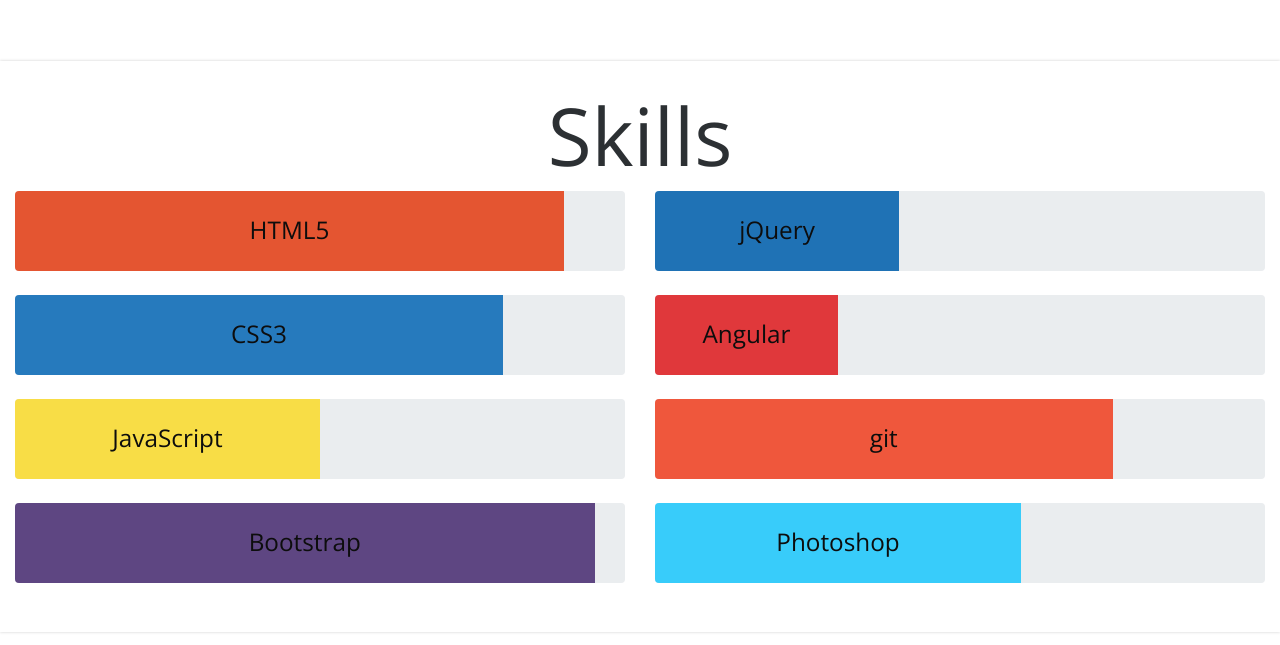
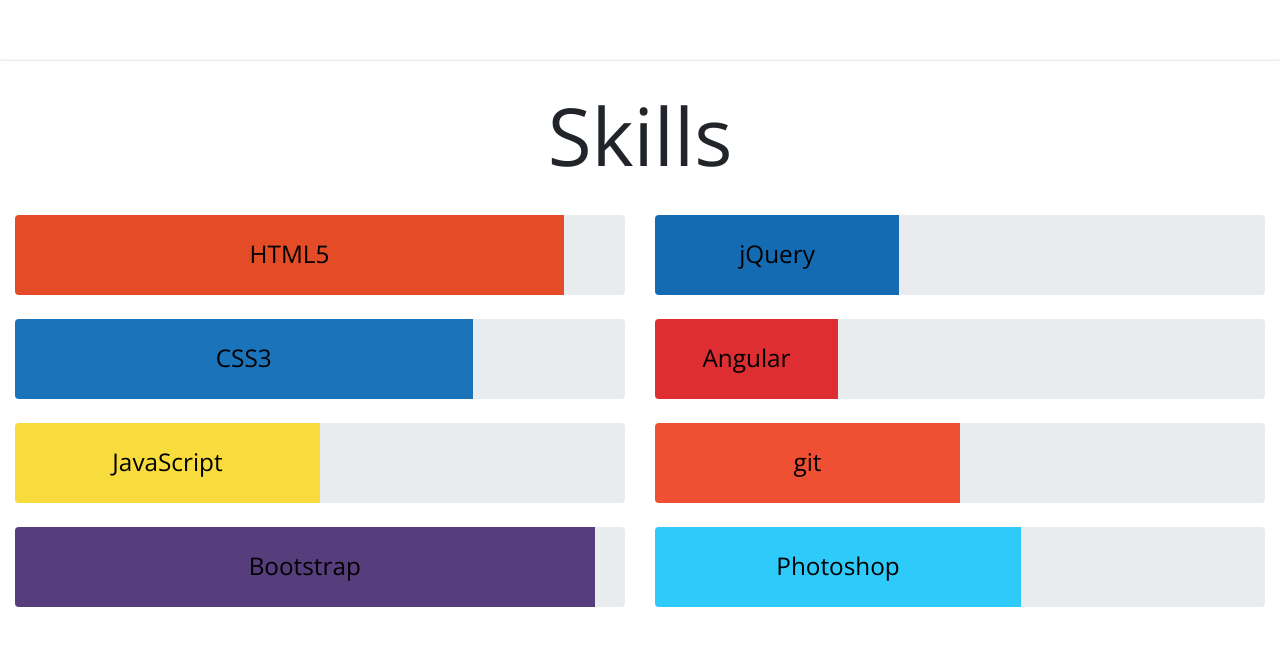
Before and after one commit to mark2630/MyWeb, a plain HTML site: page site/public/index.html in a window 1280 px wide. Shown: the part 1681-2326 px from the top of the page. Drawn offline with nearby package versions, Linux system fonts and the light colour scheme.

Commit message:
Skill section v1.2 with animation

```diff
--- a/site/public/index.html
+++ b/site/public/index.html
@@ -136,24 +136,25 @@
 
 	<div id="Skills" class=" col-12">
 		<h2 class="text-center">Skills</h2>
+		<br/>
 			<div class="row no-gutters">
 
 				<div class="col-md-6 col-lg-6 col-xl-6">
 					<div class="container">
 						<div class="progress">
-							<div class="progress-bar" role="progressbar" style="width: 90%; background-color: #e34c26; color: black;" aria-valuenow="90" aria-valuemin="0" aria-valuemax="100">HTML5</div>
+							<div class="progress-bar" role="progressbar" style="background-color: #e34c26;" aria-valuenow="90" aria-valuemin="0" aria-valuemax="100"><div class="bar_text">HTML5</div></div>
 						</div>
 						<br/>
 						<div class="progress">
-							<div class="progress-bar" role="progressbar" style="width: 80%; background-color: #1b73ba; color: black;" aria-valuenow="75" aria-valuemin="0" aria-valuemax="100">CSS3</div>
+							<div class="progress-bar" role="progressbar" style=" background-color: #1b73ba;" aria-valuenow="75" aria-valuemin="0" aria-valuemax="100"><div class="bar_text">CSS3</div></div>
 						</div>
 						<br/>
 						<div class="progress">
-							<div class="progress-bar" role="progressbar" style="width: 50%; background-color: #f8dc3d; color: black;" aria-valuenow="50" aria-valuemin="0" aria-valuemax="100">JavaScript</div>
+							<div class="progress-bar" role="progressbar" style=" background-color: #f8dc3d;" aria-valuenow="50" aria-valuemin="0" aria-valuemax="100"><div class="bar_text">JavaScript</div></div>
 						</div>
 						<br/>
 						<div class="progress">
-							<div class="progress-bar" role="progressbar" style="width: 95%; background-color: #563d7c; color: black;" aria-valuenow="95" aria-valuemin="0" aria-valuemax="100">Bootstrap</div>
+							<div class="progress-bar" role="progressbar" style=" background-color: #563d7c;" aria-valuenow="95" aria-valuemin="0" aria-valuemax="100"><div class="bar_text">Bootstrap</div></div>
 						</div>
 						<br/>
 					</div>
@@ -161,19 +162,19 @@
 				<div class="col-md-6 col-lg-6 col-xl-6">
 					<div class="container">
 						<div class="progress">
-							<div class="progress-bar" role="progressbar" style="width: 40%; background-color: #146bb2; color: black;" aria-valuenow="40" aria-valuemin="0" aria-valuemax="100">jQuery</div>
+							<div class="progress-bar" role="progressbar" style="background-color: #146bb2;" aria-valuenow="40" aria-valuemin="0" aria-valuemax="100"><div class="bar_text">jQuery</div></div>
 						</div>
 						<br/>
 						<div class="progress">
-							<div class="progress-bar" role="progressbar" style="width: 30%; background-color: #df2e31; color: black;" aria-valuenow="30" aria-valuemin="0" aria-valuemax="100">Angular</div>
+							<div class="progress-bar" role="progressbar" style="background-color: #df2e31;" aria-valuenow="30" aria-valuemin="0" aria-valuemax="100"><div class="bar_text">Angular</div></div>
 						</div>
 						<br/>
 						<div class="progress">
-							<div class="progress-bar" role="progressbar" style="width: 75%; background-color: #ef4f32; color: black;" aria-valuenow="75" aria-valuemin="0" aria-valuemax="100">git</div>
+							<div class="progress-bar" role="progressbar" style="background-color: #ef4f32;" aria-valuenow="50" aria-valuemin="0" aria-valuemax="100"><div class="bar_text">git</div></div>
 						</div>
 						<br/>
 						<div class="progress">
-							<div class="progress-bar" role="progressbar" style="width: 60%; background-color: #2ecafa; color: black;" aria-valuenow="60" aria-valuemin="0" aria-valuemax="100">Photoshop</div>
+							<div class="progress-bar" role="progressbar" style="background-color: #2ecafa;" aria-valuenow="60" aria-valuemin="0" aria-valuemax="100"><div class="bar_text">Photoshop</div></div>
 						</div>
 						<br/>
 					</div>
@@ -181,6 +182,8 @@
 			</div>
 
 	</div>
+
+
 
 <!--
 <div class="row nopadding">
--- a/site/public/scroll.js
+++ b/site/public/scroll.js
@@ -32,3 +32,26 @@ $('a[href*="#"]')
       $(".hide_on_scroll").css("opacity", 1 -
       $(window).scrollTop() / 400);
   });
+
+
+$('.bar_text').hide();
+
+	$(window).scroll(function() {
+   var hT = $('#Skills').offset().top,
+       hH = $('#Skills').outerHeight(),
+       wH = $(window).height(),
+       wS = $(this).scrollTop();
+   if (wS > (hT+hH-wH)){
+	   setTimeout(function () {
+			$('.bar_text').fadeIn("slow");
+		}, 800);
+
+		  $(document).ready(function() {
+		  $('.progress .progress-bar').css("width",
+					function() {
+						return $(this).attr("aria-valuenow") + "%";
+					}
+			)
+		});
+   }
+});
--- a/site/public/stylesheet.css
+++ b/site/public/stylesheet.css
@@ -148,13 +148,22 @@ text-decoration:none;
 	position: relative;
 }
 
+
+
 #Skills{
     margin-top: 20%;
     background-color: white;
-    opacity: 0.95;
 	padding: 2% 0;
 	 box-shadow: 0 0 3px #ccc;
 	}
+
+
+	.progress-bar {
+width:0;
+color: black;
+  transition-duration: 3s;
+}
+
 
 
 #Projects{
```
